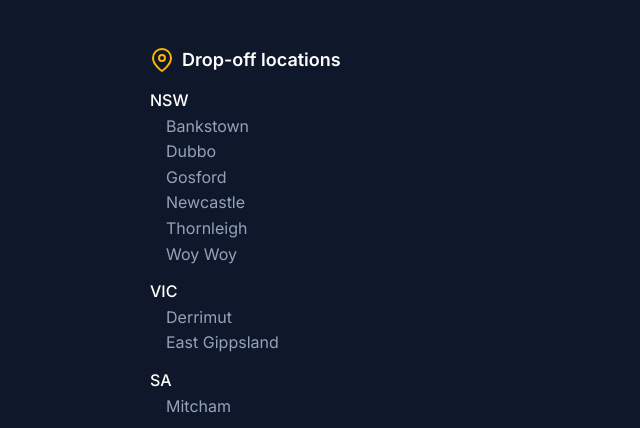
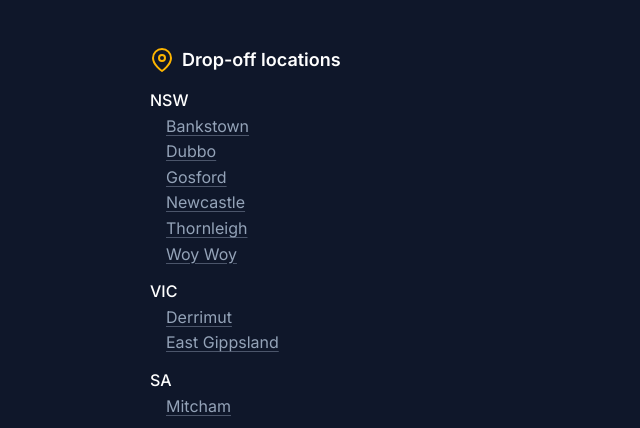
Before and after one commit to jimothydawson/pv-industries, an Astro site: page /contact in a window 1280 px wide. Shown: the part 1042-1470 px from the top of the page, 0-640 px from the left. Built offline with nearby package versions, Linux system fonts and the light colour scheme; Astro itself is replaced by a stand-in of ours.

Commit message:
Add map links for drop-off locations

```diff
--- a/src/components/PriceCalculator.astro
+++ b/src/components/PriceCalculator.astro
@@ -4,19 +4,31 @@ const contactEmail = "contact@pvindustries.com.au";
 const dropOffLocations = [
   {
     state: "NSW",
-    dropOffs: ["Bankstown", "Dubbo", "Gosford", "Newcastle", "Thornleigh", "Woy Woy"]
+    dropOffs: [
+      { name: "Bankstown", mapUrl: "https://www.google.com/maps/search/?api=1&query=Bankstown%20NSW" },
+      { name: "Dubbo", mapUrl: "https://www.google.com/maps/search/?api=1&query=Dubbo%20NSW" },
+      { name: "Gosford", mapUrl: "https://www.google.com/maps/search/?api=1&query=Gosford%20NSW" },
+      { name: "Newcastle", mapUrl: "https://www.google.com/maps/search/?api=1&query=Newcastle%20NSW" },
+      { name: "Thornleigh", mapUrl: "https://www.google.com/maps/search/?api=1&query=Thornleigh%20NSW" },
+      { name: "Woy Woy", mapUrl: "https://www.google.com/maps/search/?api=1&query=Woy%20Woy%20NSW" }
+    ]
   },
   {
     state: "VIC",
-    dropOffs: ["Derrimut", "East Gippsland"]
+    dropOffs: [
+      { name: "Derrimut", mapUrl: "https://www.google.com/maps/search/?api=1&query=Derrimut%20VIC" },
+      { name: "East Gippsland", mapUrl: "https://www.google.com/maps/place/Bairnsdale+Regional+Landfill" }
+    ]
   },
   {
     state: "SA",
-    dropOffs: ["Mitcham"]
+    dropOffs: [
+      { name: "Mitcham", mapUrl: "https://www.google.com/maps/search/?api=1&query=Mitcham%20SA" }
+    ]
   },
   {
     state: "ACT",
-    dropOffs: ["Pickup only"]
+    dropOffs: [{ name: "Pickup only", mapUrl: null }]
   }
 ];
 
@@ -489,7 +501,20 @@ const socialLinks = [
                     <div class="loc-group">
                       <p class="loc-text">{location.state}</p>
                       {location.dropOffs.map((dropOff) => (
-                        <p class="loc-subtext">{dropOff}</p>
+                        <p class="loc-subtext">
+                          {dropOff.mapUrl ? (
+                            <a
+                              class="loc-link"
+                              href={dropOff.mapUrl}
+                              target="_blank"
+                              rel="noopener noreferrer"
+                            >
+                              {dropOff.name}
+                            </a>
+                          ) : (
+                            dropOff.name
+                          )}
+                        </p>
                       ))}
                     </div>
                   ))}
@@ -565,15 +590,15 @@ const socialLinks = [
   };
 
   var DROP_OFF_POINTS = [
-    { name: 'Bankstown', state: 'NSW', lat: -33.92, lng: 151.03 },
-    { name: 'Dubbo', state: 'NSW', lat: -32.2, lng: 148.9 },
-    { name: 'Gosford', state: 'NSW', lat: -33.11, lng: 151.14 },
-    { name: 'Newcastle', state: 'NSW', lat: -32.94, lng: 151.77 },
-    { name: 'Thornleigh', state: 'NSW', lat: -33.74, lng: 151.07 },
-    { name: 'Woy Woy', state: 'NSW', lat: -33.5, lng: 151.33 },
-    { name: 'Derrimut', state: 'VIC', lat: -37.97, lng: 144.58 },
-    { name: 'East Gippsland', state: 'VIC', lat: -37.83, lng: 147.63 },
-    { name: 'Mitcham', state: 'SA', lat: -34.99, lng: 138.65 }
+    { name: 'Bankstown', state: 'NSW', lat: -33.92, lng: 151.03, mapUrl: 'https://www.google.com/maps/search/?api=1&query=Bankstown%20NSW' },
+    { name: 'Dubbo', state: 'NSW', lat: -32.2, lng: 148.9, mapUrl: 'https://www.google.com/maps/search/?api=1&query=Dubbo%20NSW' },
+    { name: 'Gosford', state: 'NSW', lat: -33.11, lng: 151.14, mapUrl: 'https://www.google.com/maps/search/?api=1&query=Gosford%20NSW' },
+    { name: 'Newcastle', state: 'NSW', lat: -32.94, lng: 151.77, mapUrl: 'https://www.google.com/maps/search/?api=1&query=Newcastle%20NSW' },
+    { name: 'Thornleigh', state: 'NSW', lat: -33.74, lng: 151.07, mapUrl: 'https://www.google.com/maps/search/?api=1&query=Thornleigh%20NSW' },
+    { name: 'Woy Woy', state: 'NSW', lat: -33.5, lng: 151.33, mapUrl: 'https://www.google.com/maps/search/?api=1&query=Woy%20Woy%20NSW' },
+    { name: 'Derrimut', state: 'VIC', lat: -37.97, lng: 144.58, mapUrl: 'https://www.google.com/maps/search/?api=1&query=Derrimut%20VIC' },
+    { name: 'East Gippsland', state: 'VIC', lat: -37.83, lng: 147.63, mapUrl: 'https://www.google.com/maps/place/Bairnsdale+Regional+Landfill' },
+    { name: 'Mitcham', state: 'SA', lat: -34.99, lng: 138.65, mapUrl: 'https://www.google.com/maps/search/?api=1&query=Mitcham%20SA' }
   ];
 
   function getCustomerTypeLabel(type) {
@@ -595,6 +620,7 @@ const socialLinks = [
     bookingOriginStep: 4,
     customInquiryReason: '',
     nearestDropOffLabel: '',
+    nearestDropOffUrl: '',
     quoteTotals: null,
     bookingStepRenderedAt: 0
   };
@@ -715,6 +741,7 @@ const socialLinks = [
       var candidate = {
         name: point.name,
         state: point.state,
+        mapUrl: point.mapUrl,
         roadKm: drive.roadKm
       };
 
@@ -928,18 +955,20 @@ const socialLinks = [
     renderBookingLocationDropdown(searchAustralianPostcodes(q), q);
   }
 
-  function showCustomInquiryForm(reason, originStep, nearestDropOffLabel) {
+  function showCustomInquiryForm(reason, originStep, nearestDropOffLabel, nearestDropOffUrl) {
     state.bookingMode = 'custom';
     state.bookingOriginStep = originStep;
     state.customInquiryReason = reason;
     state.nearestDropOffLabel = nearestDropOffLabel || '';
+    state.nearestDropOffUrl = nearestDropOffUrl || '';
     showStep(5);
   }
 
   function showOutsidePickupForm(suburb) {
     var dropOff = getNearestDropOffRecommendation(suburb);
     var dropOffLabel = dropOff ? dropOff.name + ', ' + dropOff.state : '';
-    showCustomInquiryForm(buildOutsidePickupReason(suburb), 3, dropOffLabel);
+    var dropOffUrl = dropOff ? dropOff.mapUrl : '';
+    showCustomInquiryForm(buildOutsidePickupReason(suburb), 3, dropOffLabel, dropOffUrl);
   }
 
   function showQuoteResult(gateFee, transportFee, total) {
@@ -959,6 +988,7 @@ const socialLinks = [
     state.bookingOriginStep = 4;
     state.customInquiryReason = '';
     state.nearestDropOffLabel = '';
+    state.nearestDropOffUrl = '';
 
     document.getElementById('result-summary').textContent =
       pricing.label + ' quote for ' + state.panelCount + ' panel' + (state.panelCount !== 1 ? 's' : '') +
@@ -1179,9 +1209,20 @@ const socialLinks = [
           : '');
     bookingNotice.classList.toggle('hidden', !bookingNotice.textContent);
     customQuoteRouting.classList.toggle('hidden', !(isCustom && state.nearestDropOffLabel));
-    nearestDropOffHeading.textContent = state.nearestDropOffLabel
-      ? 'Your nearest drop off point is ' + state.nearestDropOffLabel
-      : '';
+    nearestDropOffHeading.textContent = '';
+    if (state.nearestDropOffLabel) {
+      nearestDropOffHeading.appendChild(document.createTextNode('Your nearest drop off point is '));
+      if (state.nearestDropOffUrl) {
+        var nearestDropOffLink = document.createElement('a');
+        nearestDropOffLink.href = state.nearestDropOffUrl;
+        nearestDropOffLink.target = '_blank';
+        nearestDropOffLink.rel = 'noopener noreferrer';
+        nearestDropOffLink.textContent = state.nearestDropOffLabel;
+        nearestDropOffHeading.appendChild(nearestDropOffLink);
+      } else {
+        nearestDropOffHeading.appendChild(document.createTextNode(state.nearestDropOffLabel));
+      }
+    }
 
     bookingNameLabel.textContent = isCustom ? 'Name' : 'Customer Name';
     bookingBusinessLabel.textContent = isCustom
@@ -1228,6 +1269,7 @@ const socialLinks = [
     state.bookingOriginStep = 4;
     state.customInquiryReason = '';
     state.nearestDropOffLabel = '';
+    state.nearestDropOffUrl = '';
     state.quoteTotals = null;
     state.bookingStepRenderedAt = 0;
 
@@ -1963,6 +2005,12 @@ const socialLinks = [
     line-height: 1.35;
   }
 
+  .custom-routing-dropoff a {
+    color: inherit;
+    text-decoration: underline;
+    text-underline-offset: 4px;
+  }
+
   /* ══════════ Type Grid ══════════ */
   .type-grid {
     display: grid;
@@ -2723,6 +2771,19 @@ const socialLinks = [
     color: var(--color-neutral-400);
   }
 
+  .loc-link {
+    color: inherit;
+    text-decoration: underline;
+    text-decoration-color: rgba(148, 163, 184, 0.45);
+    text-underline-offset: 3px;
+    transition: color var(--transition-normal), text-decoration-color var(--transition-normal);
+  }
+
+  .loc-link:hover {
+    color: var(--color-primary);
+    text-decoration-color: var(--color-primary);
+  }
+
   .sidebar-social {
     order: 4;
     margin-top: var(--space-2);
```
